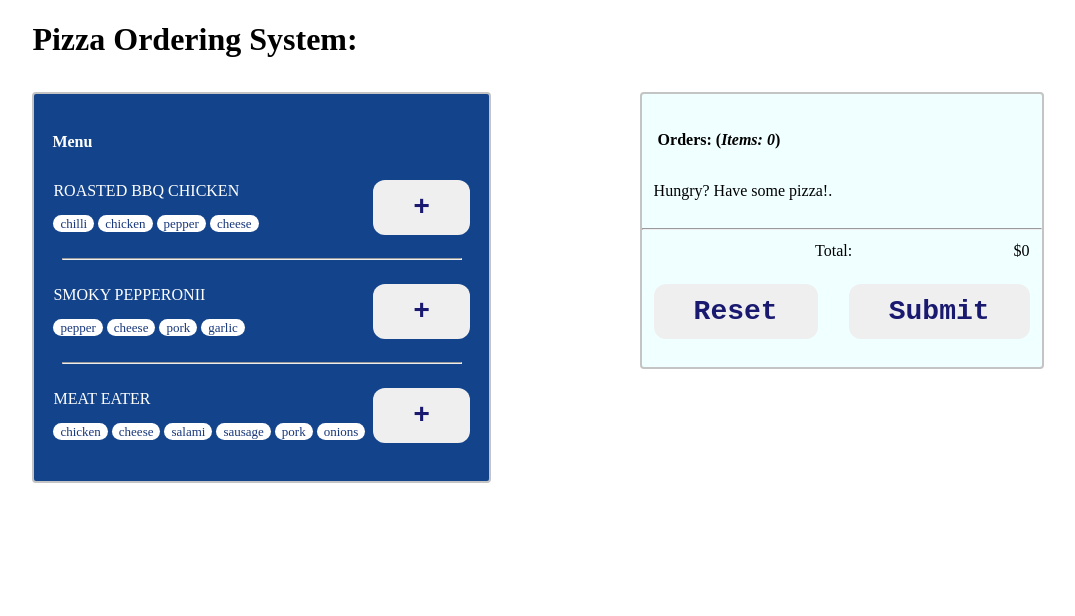
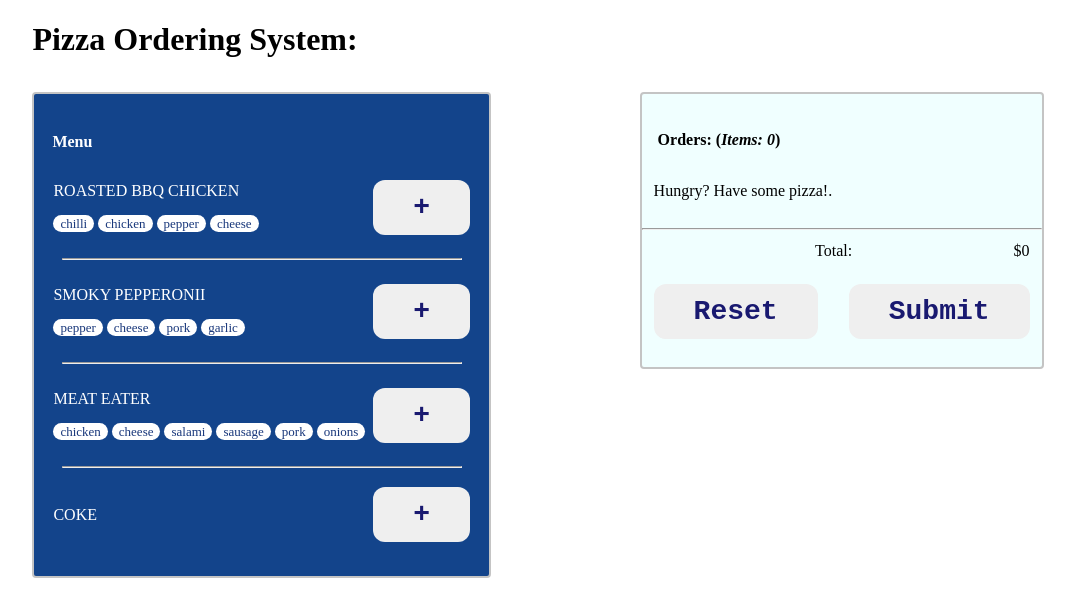
Before and after one commit to NevetsKuro/Turbo-Template, a Next.js app in the folder apps/web/: page / in a window 1280 px wide. Shown: the top 616 px of the page, without its empty margins (102-1177 px from the left). Built offline with nearby package versions, Linux system fonts and the light colour scheme.

Commit message:
Update index.tsx

```diff
--- a/apps/web/pages/index.tsx
+++ b/apps/web/pages/index.tsx
@@ -19,6 +19,11 @@ export default function Web() {
       name: 'MEAT EATER',
       ingredients: ['chicken', 'cheese', 'salami', 'sausage', 'pork', 'onions'],
       price: '400',
+    },
+    {
+      name: 'COKE',
+      ingredients: [],
+      price: '100',
     },
   ];
   const buyPizza = (prevOrders, pizza) => {
```
